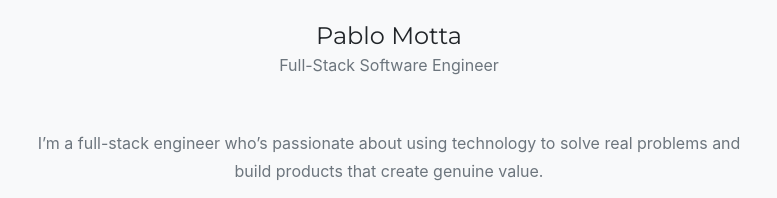
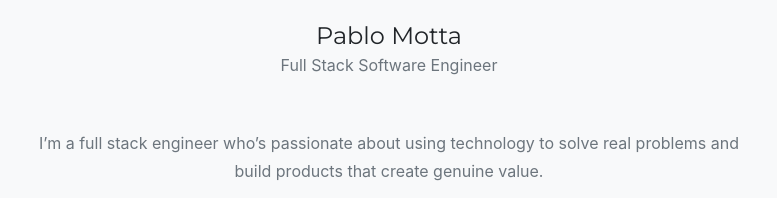
Before and after one commit to pablomotta/portfolio2019, a website with bundled scripts: page index.html in a window 1280 px wide. Shown: the part 2204-2402 px from the top of the page, 251-1028 px from the left. Built offline with nearby package versions, Linux system fonts and the light colour scheme; a web font is replaced by a local one.

Commit message:
docs: drop hyphen from full stack throughout

```diff
--- a/index.html
+++ b/index.html
@@ -165,7 +165,7 @@
 				<div class="intro-text">
 					<h1 class="intro-heading text-uppercase">Pablo Motta</h1>
 					<p class="intro-lead-in">
-						Full-Stack Software Engineer
+						Full Stack Software Engineer
 					</p>
 					<p class="intro-value">
 						Building web applications and the systems behind
@@ -371,14 +371,14 @@
 								alt="Portrait of Pablo Motta"
 							/>
 							<h4>Pablo Motta</h4>
-							<p class="text-muted">Full-Stack Software Engineer</p>
+							<p class="text-muted">Full Stack Software Engineer</p>
 						</div>
 					</div>
 				</div>
 				<div class="row mb-5">
 					<div class="col-lg-8 mx-auto text-center">
 						<p class="large text-muted">
-							I’m a full-stack engineer who’s passionate about
+							I’m a full stack engineer who’s passionate about
 							using technology to solve real problems and build
 							products that create genuine value.
 						</p>
```
Also changed, not shown: 1 other file.
